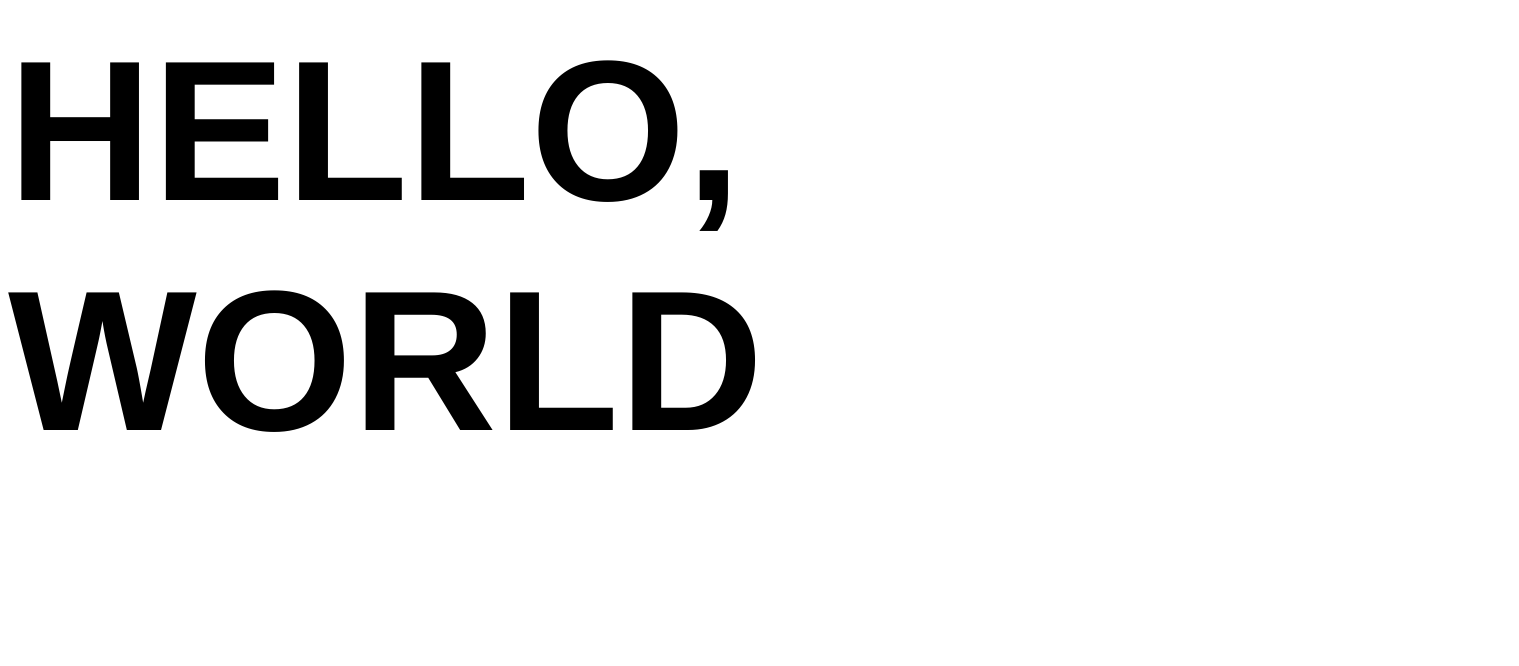
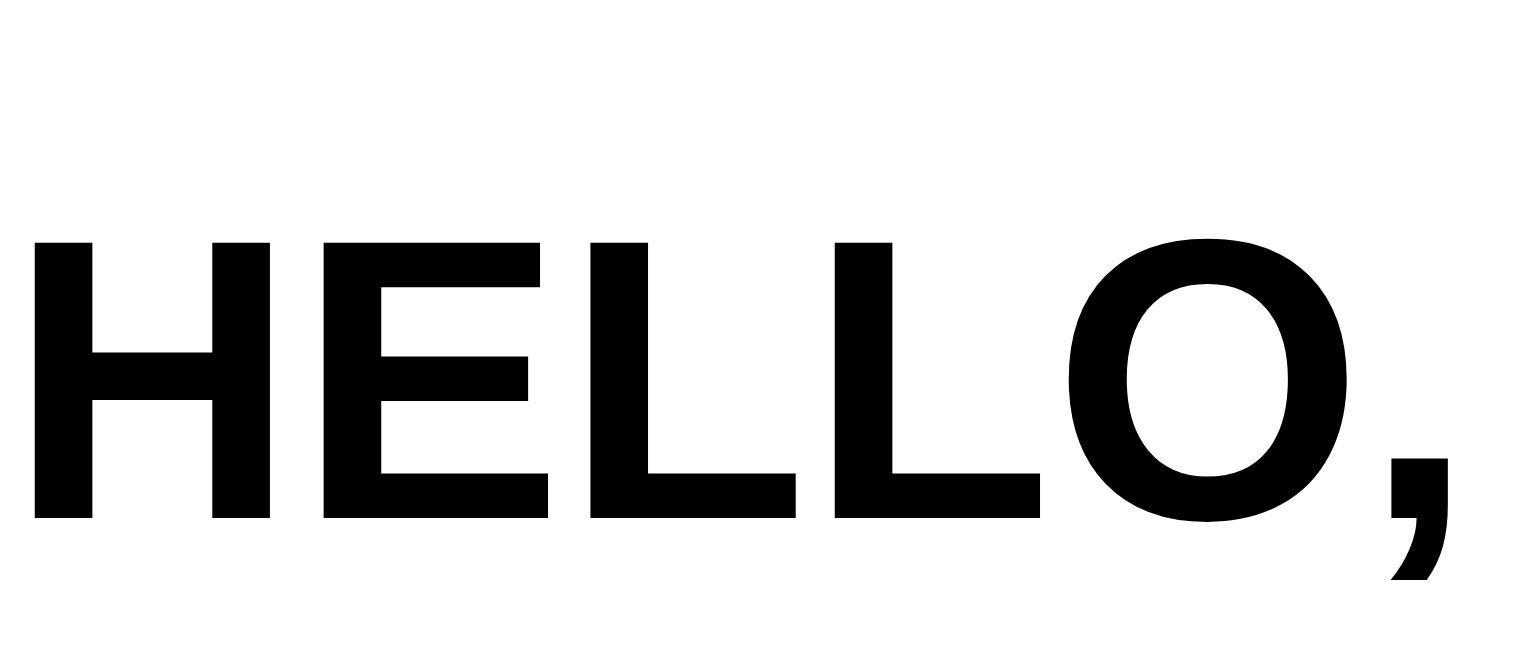
Before and after one commit to hyosun91/hyosun91.github.io, a plain HTML site: page helloworld/helloworld.html in a window 1280 px wide. Shown: the part 118-784 px from the top of the page, 1519 px wide, since content can reach past the window. Drawn offline with Linux system fonts and the light colour scheme.

Commit message:
increased font size

```diff
--- a/helloworld/helloworldcss.css
+++ b/helloworld/helloworldcss.css
@@ -1,3 +1,3 @@
-h1 {font-size: 200px;
+h1 {font-size: 400px;
 	font-family: Helvetica, sans-serif;
 }
```
